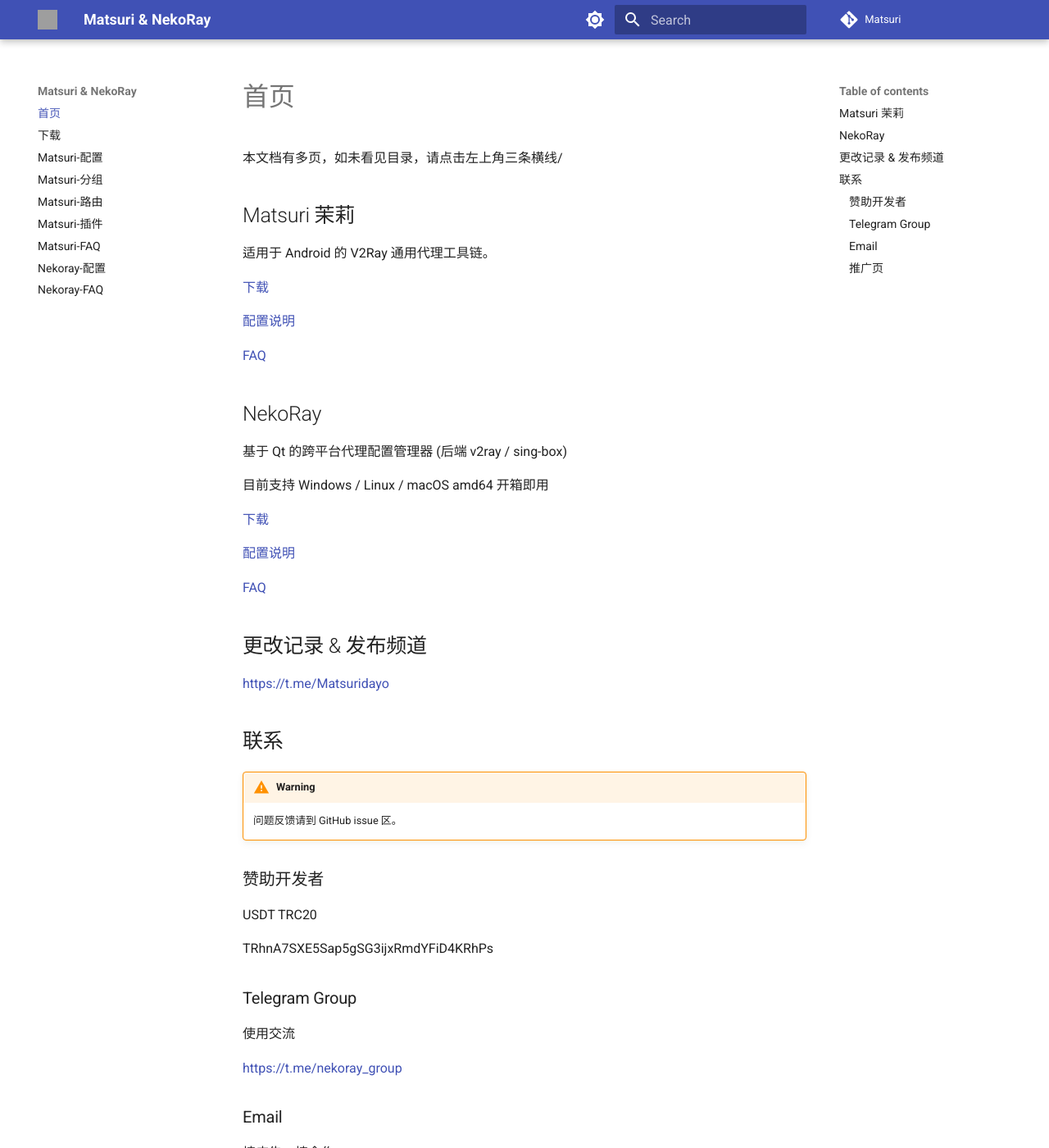
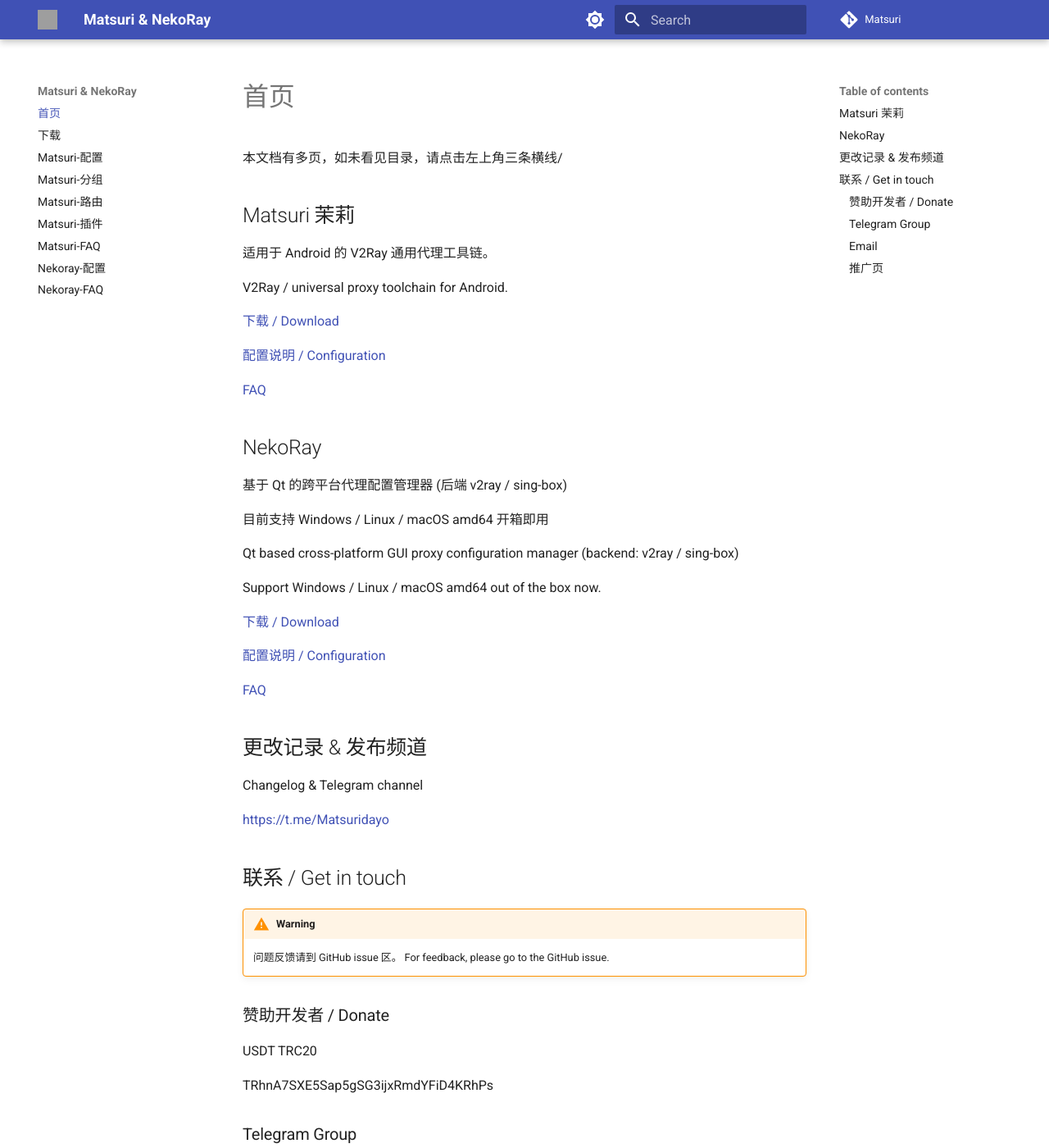
Before and after one commit to MatsuriDayo/matsuridayo.github.io, an MkDocs documentation site: the page built from docs/index.md, in a window 1280 px wide and 1400 px high. Shown: the whole window at 82% size. Built offline with MkDocs 1.6.1 and Material for MkDocs 9.7.7, drawn with Linux system fonts in a browser that asks for light colours; comment, search, counter and statistics services are not loaded; grey boxes are pictures that could not be loaded.

Commit message:
en index

```diff
--- a/docs/index.md
+++ b/docs/index.md
@@ -4,9 +4,11 @@
 
 适用于 Android 的 V2Ray 通用代理工具链。
 
-[下载](/download/)
+V2Ray / universal proxy toolchain for Android.
 
-[配置说明](/m-configuration/)
+[下载 / Download](/download/)
+
+[配置说明 / Configuration](/m-configuration/)
 
 [FAQ](/m-faq/)
 
@@ -16,23 +18,30 @@
 
 目前支持 Windows / Linux / macOS amd64 开箱即用
 
-[下载](/download/)
+Qt based cross-platform GUI proxy configuration manager (backend: v2ray / sing-box)
 
-[配置说明](/n-configuration/)
+Support Windows / Linux / macOS amd64 out of the box now.
+
+[下载 / Download](/download/)
+
+[配置说明 / Configuration](/n-configuration/)
 
 [FAQ](/n-faq/)
 
 ## 更改记录 & 发布频道
 
+Changelog & Telegram channel
+
 https://t.me/Matsuridayo
 
-## 联系
+## 联系 / Get in touch
 
 !!! warning
 
     问题反馈请到 GitHub issue 区。
+    For feedback, please go to the GitHub issue.
 
-### 赞助开发者
+### 赞助开发者 / Donate
 
 USDT TRC20
 
```
